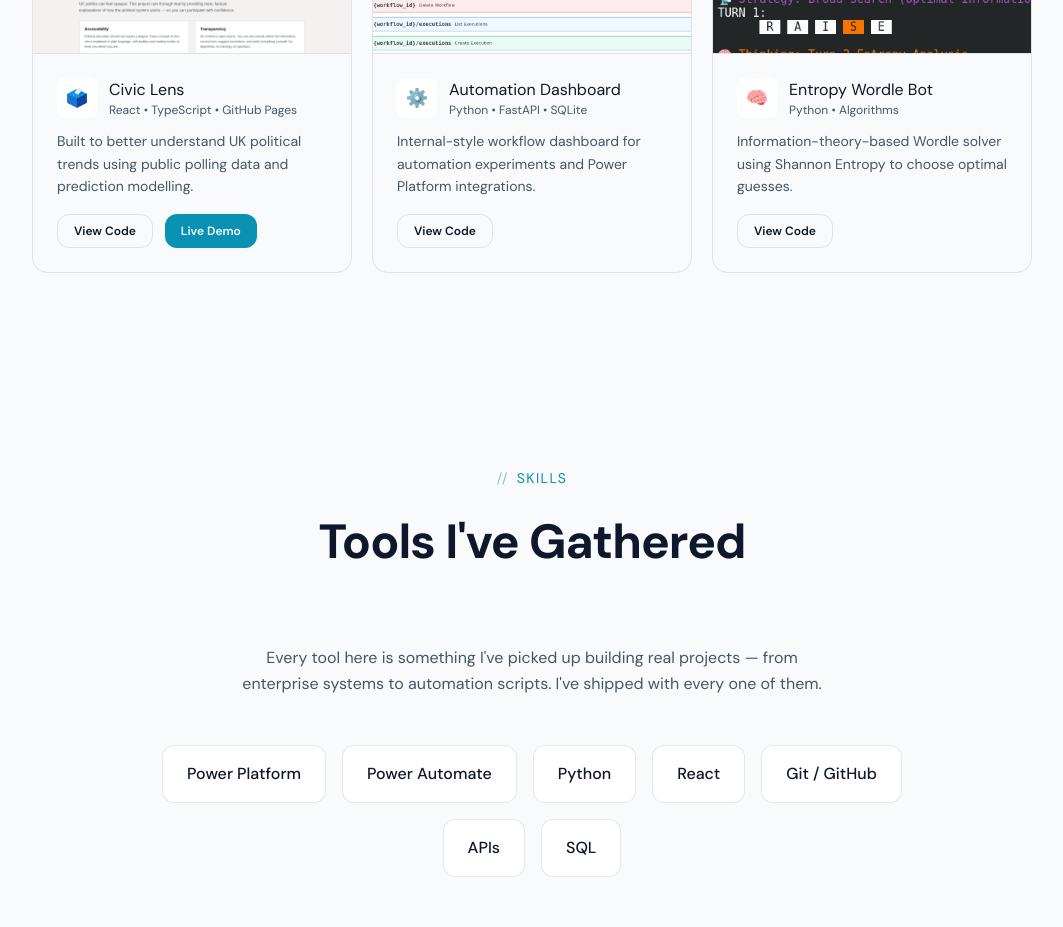
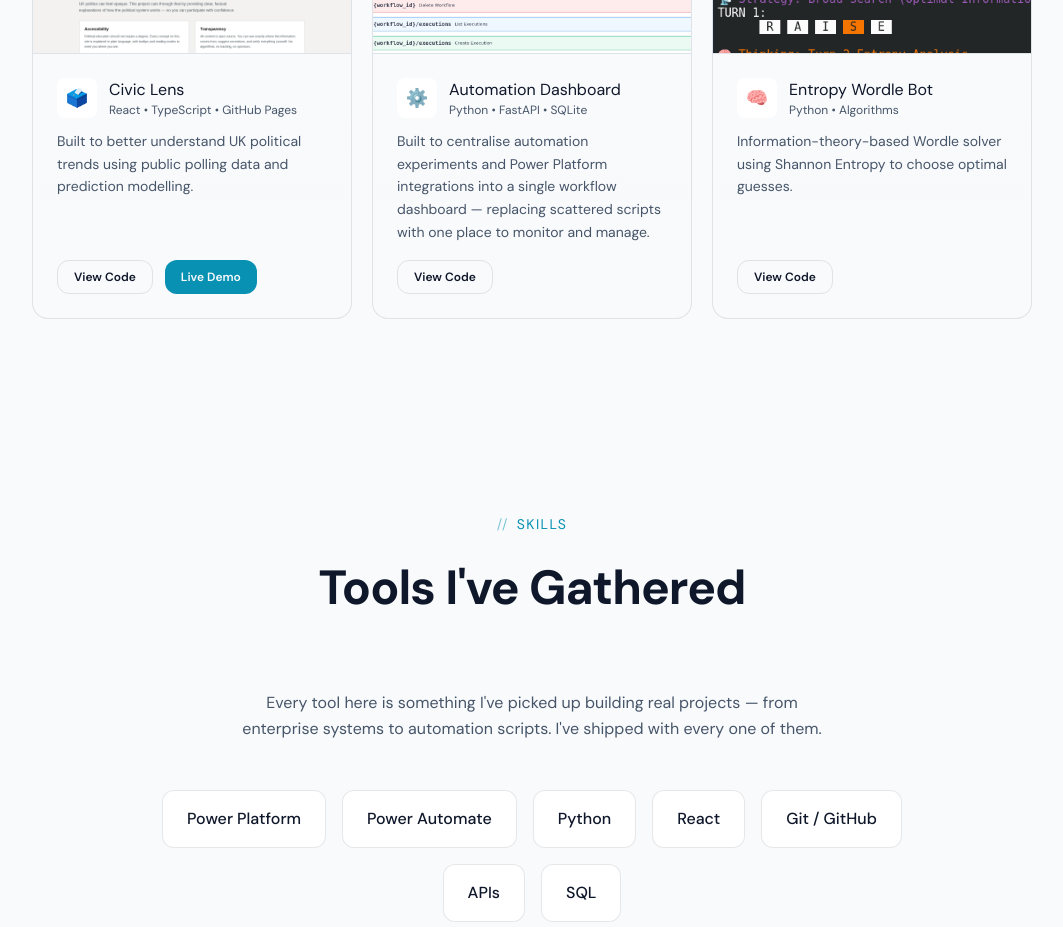
Before and after one commit to JHCodeQuest/JHPortfolio, a React (Vite) app: page / in a window 1280 px wide. Shown: the part 2400-3327 px from the top of the page, without its empty margins (108-1171 px from the left). Built offline with nearby package versions, Linux system fonts and the light colour scheme.

Commit message:
Reword Automation Dashboard description to 'why' framing

```diff
--- a/src/components/FeaturedProjectsSection.jsx
+++ b/src/components/FeaturedProjectsSection.jsx
@@ -11,7 +11,7 @@ const featured = [
   {
     icon: '\u2699\uFE0F',
     title: 'Automation Dashboard',
-    description: 'Internal-style workflow dashboard for automation experiments and Power Platform integrations.',
+    description: 'Built to centralise automation experiments and Power Platform integrations into a single workflow dashboard — replacing scattered scripts with one place to monitor and manage.',
     tags: ['Python', 'FastAPI', 'SQLite'],
     screenshot: 'screenshots/automation-dashboard.png',
     github: 'https://github.com/JHCodeQuest/Automation-Dashboard',
```
